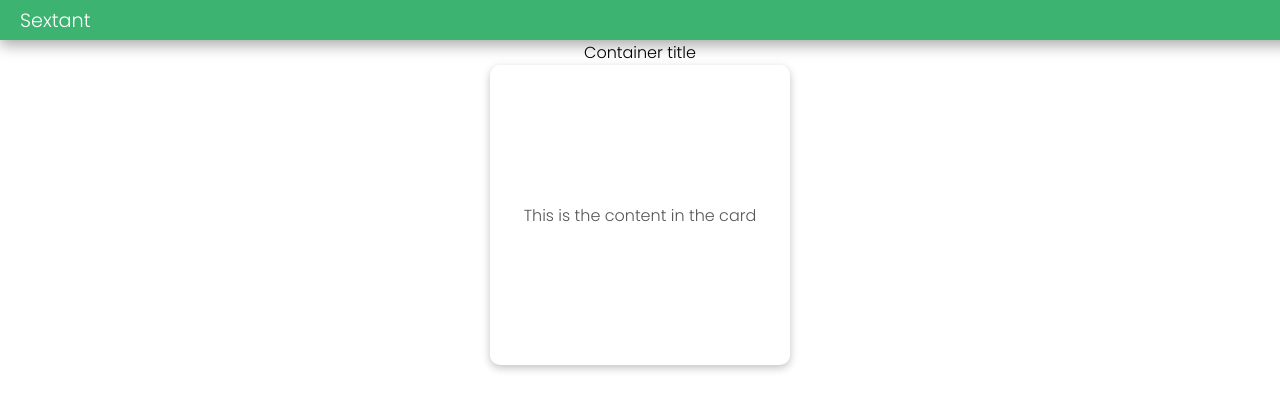
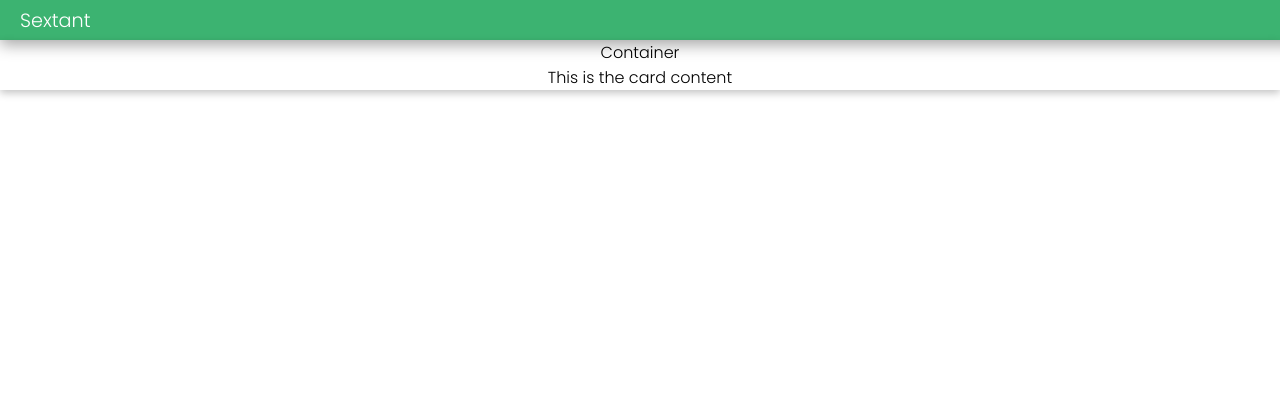
Before and after one commit to vagabond-systems/cisco-starter-repo, a React (Create React App) app in the folder sextant/: page / in a window 1280 px wide. Shown: the top 410 px of the page. Built offline with nearby package versions, Linux system fonts and the light colour scheme.

Commit message:
second task improvised

```diff
--- a/sextant/src/App.css
+++ b/sextant/src/App.css
@@ -17,6 +17,7 @@
   flex-direction: column;
   justify-content: center;
   align-items: center;
+  box-shadow: rgba(0, 0, 0, 0.24) 0px 3px 8px;
 }
 
 .banner {
@@ -31,18 +32,6 @@
   color: white;
   text-align: center;
   box-shadow: rgba(0, 0, 0, 0.35) 0px 5px 15px;
-}
-
-.card {
-  display: flex;
-  height: 300px;
-  width: 300px;
-  background-color: white;
-  box-shadow: rgba(0, 0, 0, 0.24) 0px 3px 8px;
-  border-radius: 10px;
-  justify-content: center;
-  align-items: center;
-  color: #575757;
 }
 
 @media (prefers-reduced-motion: no-preference) {
--- a/sextant/src/App.js
+++ b/sextant/src/App.js
@@ -5,9 +5,9 @@ import Container from "./Container";
 function App() {
   return (
     <div className="App">
-      <Banner />
-      <Container>
-        <div className="card">This is the content in the card</div>
+      <Banner bannerName="Sextant" />
+      <Container containerTitle="Container">
+        <div>This is the card content</div>
       </Container>
     </div>
   );
--- a/sextant/src/Banner.jsx
+++ b/sextant/src/Banner.jsx
@@ -1,8 +1,8 @@
 import React from 'react'
 
-const Banner = () => {
+const Banner = (props) => {
     return (
-        <div className="banner">Sextant</div>
+        <div className="banner">{props.bannerName}</div>
 
     )
 }
--- a/sextant/src/Container.jsx
+++ b/sextant/src/Container.jsx
@@ -3,7 +3,7 @@ import React from 'react'
 const Container = (props) => {
     return (
         <div className='container'>
-            <div className='container-title'>Container title</div>
+            <div className='container-title'>{props.containerTitle}</div>
             {props.children}
         </div>
     )
```
